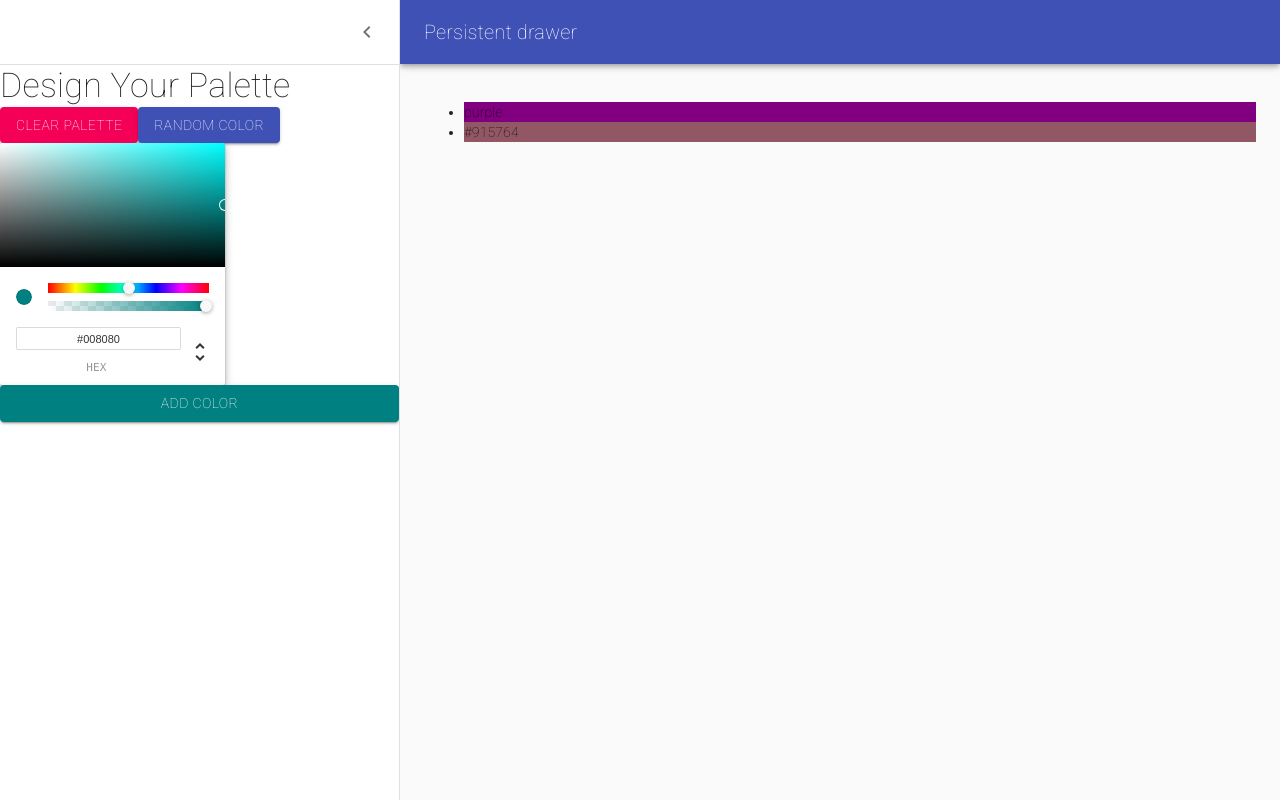
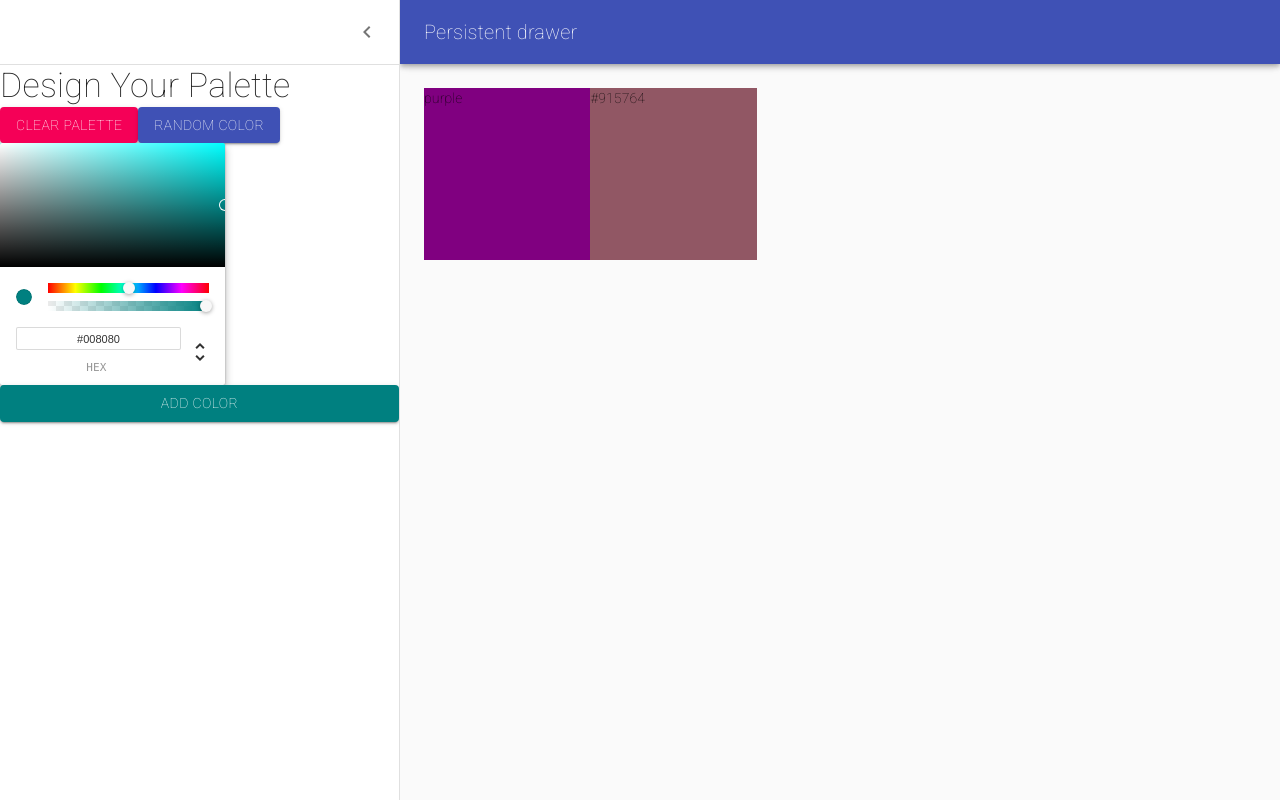
Before and after one commit to 54JIN/color-project, a React (Create React App) app: page /palette/new in a window 1280 px wide. Built offline with nearby package versions, Linux system fonts and the light colour scheme.

Commit message:
Add DraggableColorBox

```diff
--- /dev/null
+++ b/src/DraggableColorBox.js
@@ -0,0 +1,27 @@
+import React, {Component} from 'react';
+import { withStyles } from '@material-ui/styles';
+
+const styles = {
+    root: {
+        width: "20%",
+        height: "25%",
+        margin: "0 auto",
+        display: "inline-block",
+        position: "relative",
+        cursor: "pointer",
+        marginBottom: "-3.5px",
+    }
+};
+
+function DraggableColorBox(props){
+    return (
+        <div
+            className={props.classes.root}
+            style={{backgroundColor: props.color}}
+        >
+            {props.color}
+        </div>
+    );
+}
+
+export default withStyles(styles)(DraggableColorBox);
--- a/src/NewPaletteForm.js
+++ b/src/NewPaletteForm.js
@@ -12,6 +12,7 @@
 import ChevronLeftIcon from "@material-ui/icons/ChevronLeft";
 import Button from "@material-ui/core/Button";
 import { ChromePicker } from "react-color";
+import DraggableColorBox from './DraggableColorBox';
 import { colors } from "@material-ui/core";
 
 const drawerWidth = 400;
@@ -57,6 +58,7 @@
   },
   content: {
     flexGrow: 1,
+    height: "calc(100vh - 64px)",
     padding: theme.spacing.unit * 3,
     transition: theme.transitions.create("margin", {
       easing: theme.transitions.easing.sharp,
@@ -171,11 +173,9 @@
           })}
         >
           <div className={classes.drawerHeader} />
-          <ul>
               {this.state.colors.map(color => (
-                  <li style={{backgroundColor: color}}>{color}</li>
+                  <DraggableColorBox color={color}/>
               ))}
-          </ul>
         </main>
       </div>
     );
```
